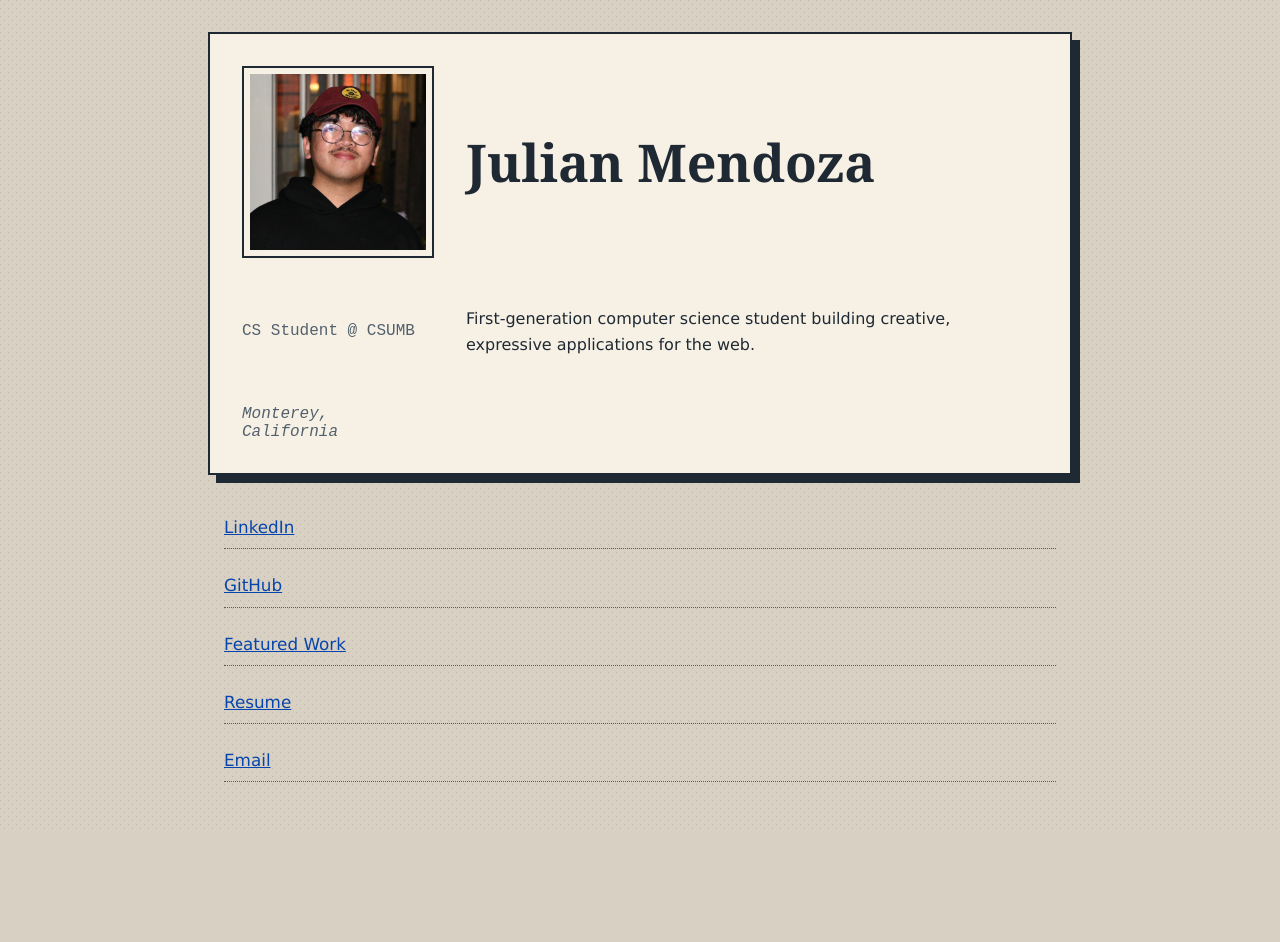
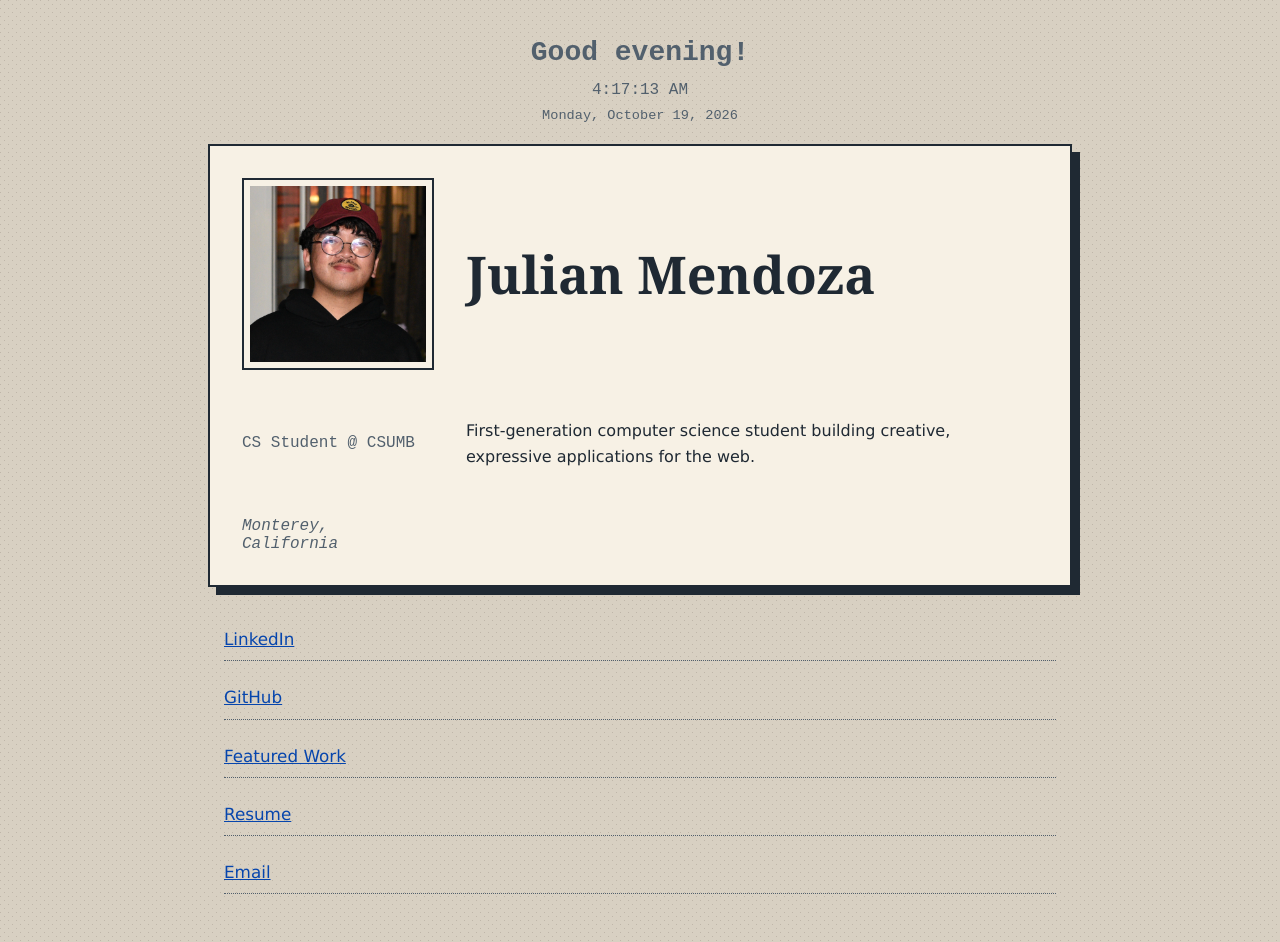
Before and after one commit to julian-men/linktree-style, a React (Vite) app: page / in a window 1280 px wide. Before the commit the page ends 830 px from the top, so only its background shows below. Built offline with nearby package versions, Linux system fonts and the light colour scheme.

Commit message:
add time of day greeting, running clock, and date

```diff
--- a/eslint.config.js
+++ b/eslint.config.js
@@ -23,7 +23,10 @@ export default [
     rules: {
       'no-unused-vars': [
         'error',
-        { varsIgnorePattern: '^(App|StrictMode|Profile|LinkCard|LinkItem)$' },
+        {
+          varsIgnorePattern:
+            '^(App|StrictMode|Profile|LinkCard|LinkItem|TimeGreeting)$',
+        },
       ],
       ...reactHooks.configs['recommended-latest'].rules,
       'react-refresh/only-export-components': [
--- a/src/App.jsx
+++ b/src/App.jsx
@@ -1,10 +1,12 @@
 import Profile from './components/Profile.jsx'
 import LinkItem from './components/LinkItem.jsx'
+import TimeGreeting from './components/TimeGreeting.jsx'
 import links from './data/links.js'
 
 function App() {
   return (
     <main>
+      <TimeGreeting />
       <Profile />
 
       <section aria-labelledby="links-heading">
--- /dev/null
+++ b/src/components/TimeGreeting.jsx
@@ -0,0 +1,49 @@
+import { useEffect, useState } from 'react'
+import { getGreetingForHour } from '../utils/timeGreeting.js'
+
+function getCurrentGreeting() {
+  return getGreetingForHour(new Date().getHours())
+}
+
+function TimeGreeting() {
+  const [currentTime, setCurrentTime] = useState(() => new Date())
+  const [greeting, setGreeting] = useState(getCurrentGreeting)
+
+  useEffect(() => {
+    const updateGreeting = () => {
+      const nextTime = new Date()
+      const nextGreeting = getGreetingForHour(nextTime.getHours())
+
+      setCurrentTime(nextTime)
+      setGreeting((currentGreeting) =>
+        currentGreeting === nextGreeting ? currentGreeting : nextGreeting,
+      )
+    }
+
+    const intervalId = window.setInterval(updateGreeting, 1000)
+
+    return () => window.clearInterval(intervalId)
+  }, [])
+
+  const formattedTime = currentTime.toLocaleTimeString([], {
+    hour: 'numeric',
+    minute: '2-digit',
+    second: '2-digit',
+  })
+  const formattedDate = currentTime.toLocaleDateString([], {
+    weekday: 'long',
+    month: 'long',
+    day: 'numeric',
+    year: 'numeric',
+  })
+
+  return (
+    <div className="time-greeting">
+      <p aria-live="polite">{greeting}</p>
+      <time dateTime={currentTime.toISOString()}>{formattedTime}</time>
+      <time dateTime={currentTime.toISOString()}>{formattedDate}</time>
+    </div>
+  )
+}
+
+export default TimeGreeting
--- a/src/index.css
+++ b/src/index.css
@@ -39,6 +39,32 @@ main {
   width: min(calc(100% - 2rem), 54rem);
   margin: 0 auto;
   padding: var(--space-4) 0;
+}
+
+.time-greeting {
+  min-height: 6rem;
+  margin: 0 0 var(--space-2);
+  font-size: clamp(1.35rem, 3vw, 1.75rem);
+  font-weight: 700;
+  font-family: var(--meta-font);
+  color: var(--color-muted);
+  line-height: 1.5;
+  text-align: center;
+}
+
+.time-greeting p {
+  margin: 0;
+}
+
+.time-greeting time {
+  display: block;
+  margin-top: 0.25rem;
+  font-size: 1rem;
+  font-weight: 400;
+}
+
+.time-greeting time + time {
+  font-size: 0.85rem;
 }
 
 header {
--- /dev/null
+++ b/src/utils/timeGreeting.js
@@ -0,0 +1,11 @@
+export function getGreetingForHour(hour) {
+  if (hour >= 5 && hour < 12) {
+    return 'Good morning!'
+  }
+
+  if (hour >= 12 && hour < 18) {
+    return 'Good afternoon!'
+  }
+
+  return 'Good evening!'
+}
```
